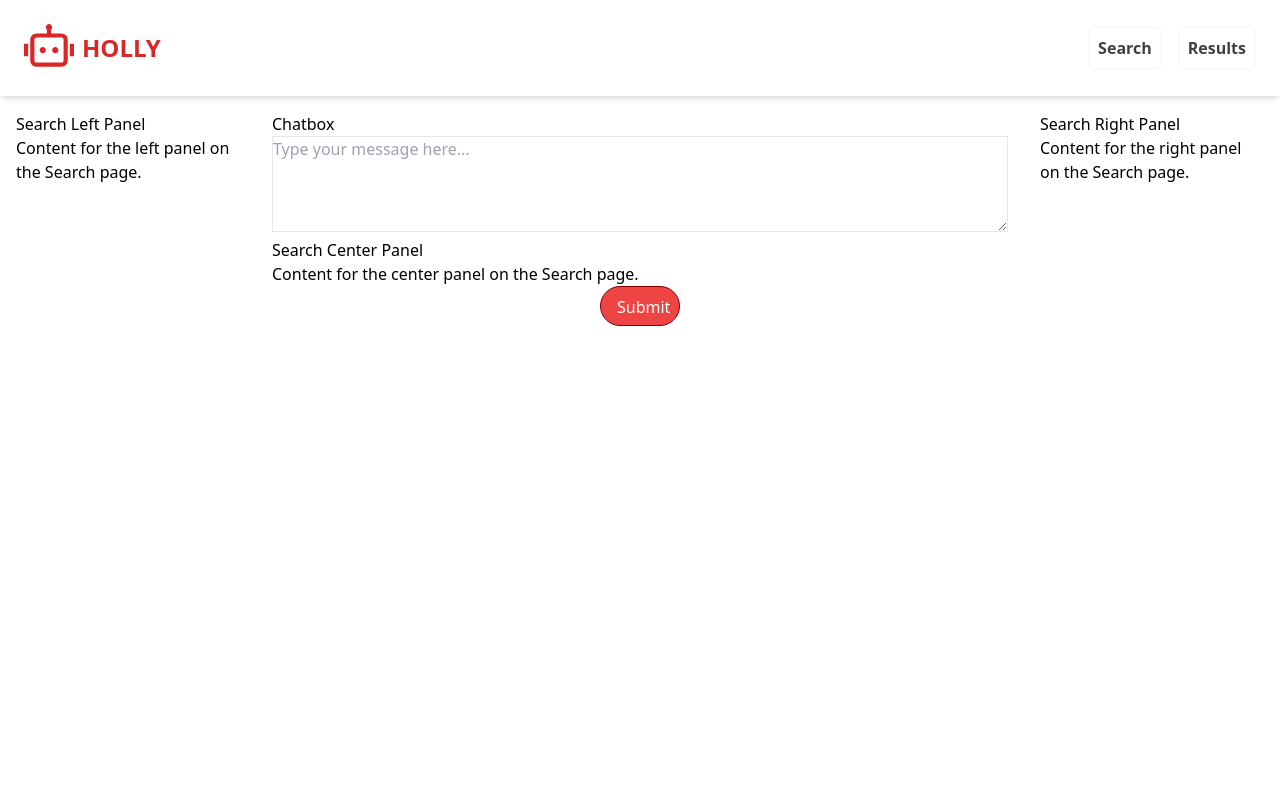
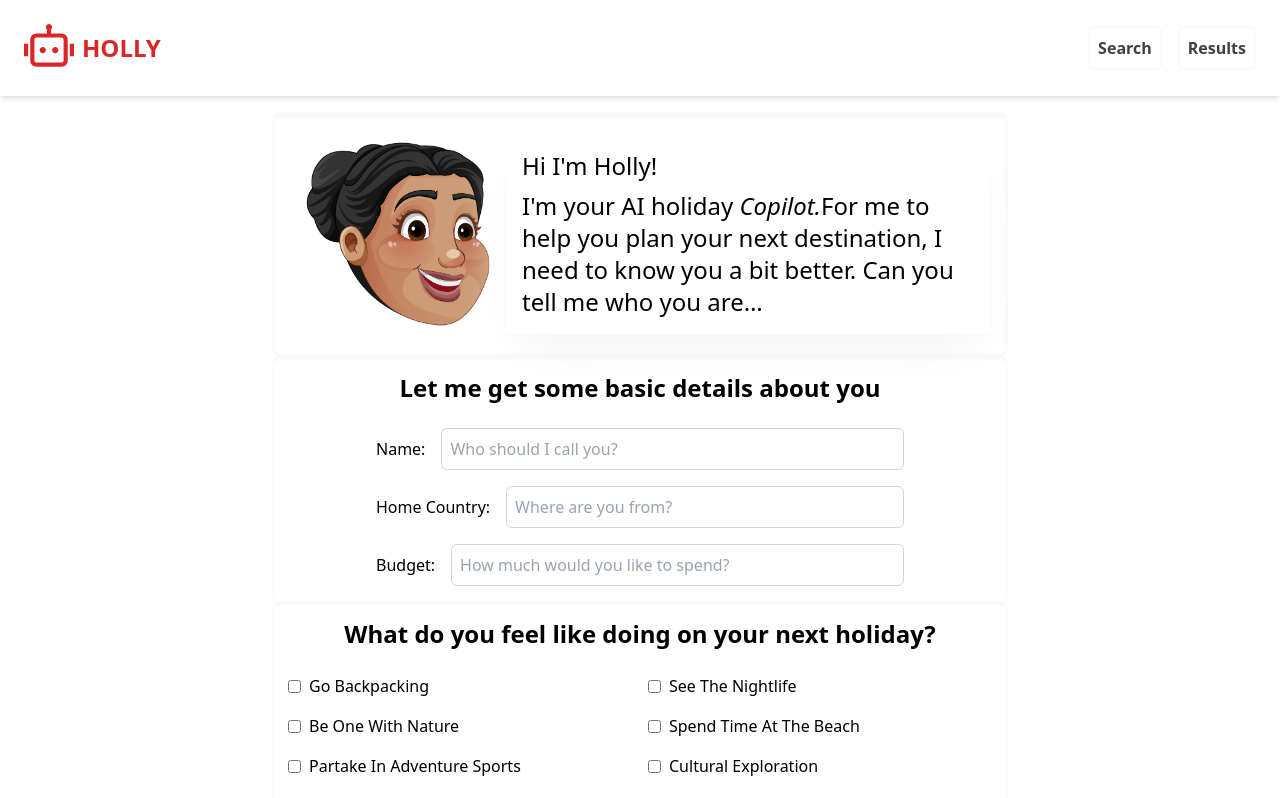
Before and after one commit to MakalaMabotja/HollyApp, a React (Vite) app in the folder frontend/: page /search in a window 1280 px wide. Shown: the top 798 px of the page. Built offline with nearby package versions, Linux system fonts and the light colour scheme.

Commit message:
Added Search page
Made copy of home page as search page

```diff
--- a/frontend/src/pages/Search/Search.jsx
+++ b/frontend/src/pages/Search/Search.jsx
@@ -1,28 +1,50 @@
-import React from 'react';
+import React, { useState } from 'react';
 import LeftPanel from '../../components/LeftPanel';
 import CenterPanel from '../../components/CenterPanel';
 import RightPanel from '../../components/RightPanel';
-import Chatbox from '../../components/Chatbox';
 import SubmitButton from '../../components/SubmitButton';
+import HollyBox from '../../components/HollyBox';
+import PreferencesForm from './components/PreferencesForm';
+import UserDetailsForm from './components/UserDetailsForm';
 
 const Search = () => {
+  // State for managing the user's name
+  const [name, setName] = useState('');
+
+  // Handler to update the user's name
+  const handleNameChange = (newName) => {
+    setName(newName);
+  };
+
   return (
-    <>
-      <LeftPanel>
-        <h2>Search Left Panel</h2>
-        <p>Content for the left panel on the Search page.</p>
-      </LeftPanel>
-      <CenterPanel>
-        <Chatbox />
-        <h2>Search Center Panel</h2>
-        <p>Content for the center panel on the Search page.</p>
-        <SubmitButton label="Submit" route="/results"/>
-      </CenterPanel>
-      <RightPanel>
-        <h2>Search Right Panel</h2>
-        <p>Content for the right panel on the Search page.</p>
-      </RightPanel>
-    </>
+    <div>
+      <div className='hidden lg:flex lg:flex-row lg:flex-wrap items-center h-screen'>
+        <LeftPanel/>
+        <CenterPanel>
+          <HollyBox name={name} />
+          <UserDetailsForm onNameChange={handleNameChange} />
+          <PreferencesForm />
+          <SubmitButton label="Submit" route="/results" />
+        </CenterPanel>
+        <RightPanel />
+      </div>
+
+      {/* Home page view for mobile */}
+      <div className='flex flex-col items-center space-y-4 lg:hidden'>
+        <CenterPanel>
+          <HollyBox name={name} />
+          <UserDetailsForm onNameChange={handleNameChange} />
+        </CenterPanel>
+        <LeftPanel>
+          <PreferencesForm />
+        </LeftPanel>
+        <RightPanel>
+          <h2>Home Right Panel</h2>
+          <p>Content for the right panel on the Home page.</p>
+          <SubmitButton label="Submit" route="/results" />
+        </RightPanel>
+      </div>
+    </div>
   );
 };
 
--- /dev/null
+++ b/frontend/src/pages/Search/components/PreferencesForm.jsx
@@ -0,0 +1,53 @@
+import React, { useState } from 'react';
+import FormComponent from '../../../components/Forms';
+import Chatbox from '../../../components/Chatbox';
+
+const holidayPreferences = [
+  'Go Backpacking',
+  'See The Nightlife',
+  'Be One With Nature',
+  'Spend Time At The Beach',
+  'Partake In Adventure Sports',
+  'Cultural Exploration',
+  'Food & Wine Tours',
+  'Relaxation Getaway',
+  'City Tour',
+  'Boat Cruise',
+];
+
+const PreferencesForm = () => {
+  const [selectedPreferences, setSelectedPreferences] = useState([]);
+
+  const handleCheckboxChange = (preference) => {
+    setSelectedPreferences((prev) =>
+      prev.includes(preference)
+        ? prev.filter((item) => item !== preference)
+        : [...prev, preference]
+    );
+  };
+
+  return (
+    <FormComponent title="What do you feel like doing on your next holiday?" className="justify-center items-center flex flex-col">
+
+          {holidayPreferences.map((preference, index) => (
+            <div className='flex flex-col justify-center md:flex-1 md:w-full'>
+            <label key={index} className="inline-flex items-center">
+            <input
+                type="checkbox"
+                className="form-checkbox"
+                value={preference}
+                checked={selectedPreferences.includes(preference)}
+                onChange={() => handleCheckboxChange(preference)}
+            />
+            <span className="ml-2">{preference}</span>
+            </label>
+            </div>
+      ))}
+      <div className='md:col-span-2'>
+        <Chatbox/>
+      </div>
+    </FormComponent>
+  );
+};
+
+export default PreferencesForm;
--- /dev/null
+++ b/frontend/src/pages/Search/components/UserDetailsForm.jsx
@@ -0,0 +1,50 @@
+import React, { useState } from 'react';
+import FormComponent from '../../../components/Forms';
+
+const UserDetailsForm = ({ onNameChange }) => {
+    const [name, setName] = useState('');
+
+    const handleNameChange = (event) => {
+      setName(event.target.value);
+    };
+
+    const handleBlur = () => {
+      onNameChange(name);
+    };
+
+  return (
+    <FormComponent title="Let me get some basic details about you">
+      <div className="flex flex-col md:flex-row md:col-span-2 md:w-3/4 md:items-center md:justify-center md:mx-auto">
+        <label htmlFor="name" className="mb-2 md:mb-0 md:mr-4 font-medium">Name:</label>
+        <input
+          id="name"
+          type="text"
+          placeholder="Who should I call you?"
+          onChange={handleNameChange}
+          onBlur={handleBlur}
+          className="p-2 border border-gray-300 rounded-md flex-1"
+        />
+      </div>
+      <div className="flex flex-col md:flex-row md:col-span-2 md:w-3/4 md:items-center md:justify-center md:mx-auto">
+        <label htmlFor="home-country" className="mb-2 md:mb-0 md:mr-4 font-medium">Home Country:</label>
+        <input
+          id="home-country"
+          type="text"
+          placeholder="Where are you from?"
+          className="p-2 border border-gray-300 rounded-md flex-1"
+        />
+      </div>
+      <div className="flex flex-col md:flex-row md:col-span-2 md:w-3/4 md:items-center md:justify-center md:mx-auto">
+        <label htmlFor="budget" className="mb-2 md:mb-0 md:mr-4 font-medium">Budget:</label>
+        <input
+          id="budget"
+          type="number"
+          placeholder="How much would you like to spend?"
+          className="p-2 border border-gray-300 rounded-md flex-1"
+        />
+      </div>
+    </FormComponent>
+  );
+};
+
+export default UserDetailsForm;
```
Also changed, not shown: frontend/src/pages/Search/components/DescriptionBox.jsx (added).
